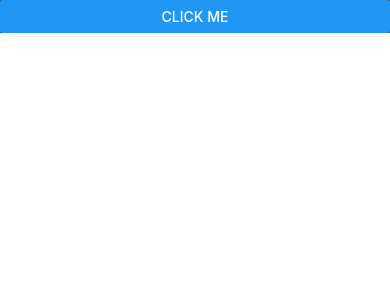
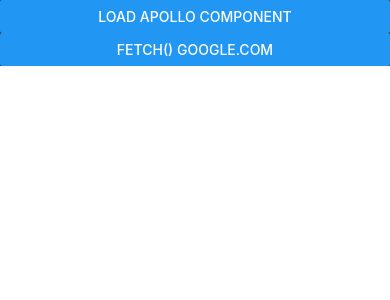
Before and after one commit to gtRfnkN/rnw-apollo, a React Native app: screen / in a window 390 px wide. Shown: the top 300 px of the page. Built offline with nearby package versions, Linux system fonts and the light colour scheme.

Commit message:
Add simple fetch call

```diff
--- a/App.tsx
+++ b/App.tsx
@@ -1,10 +1,3 @@
-/**
- * Sample React Native App
- * https://github.com/facebook/react-native
- *
- * @format
- */
-
 import React from 'react';
 import {Button, SafeAreaView} from 'react-native';
 import {ApolloTestComponent} from './App-apollo';
@@ -16,10 +9,15 @@
   return (
     <SafeAreaView style={{backgroundColor: '#333'}}>
       <Button
-        title="Click me"
+        title="Load Apollo Component"
         onPress={() => setIsApolloComponentVisible(true)}
       />
       {isApolloComponentVisible && <ApolloTestComponent />}
+
+      <Button
+        title="fetch() Google.com"
+        onPress={() => fetch('https://google.com')}
+      />
     </SafeAreaView>
   );
 }
```
